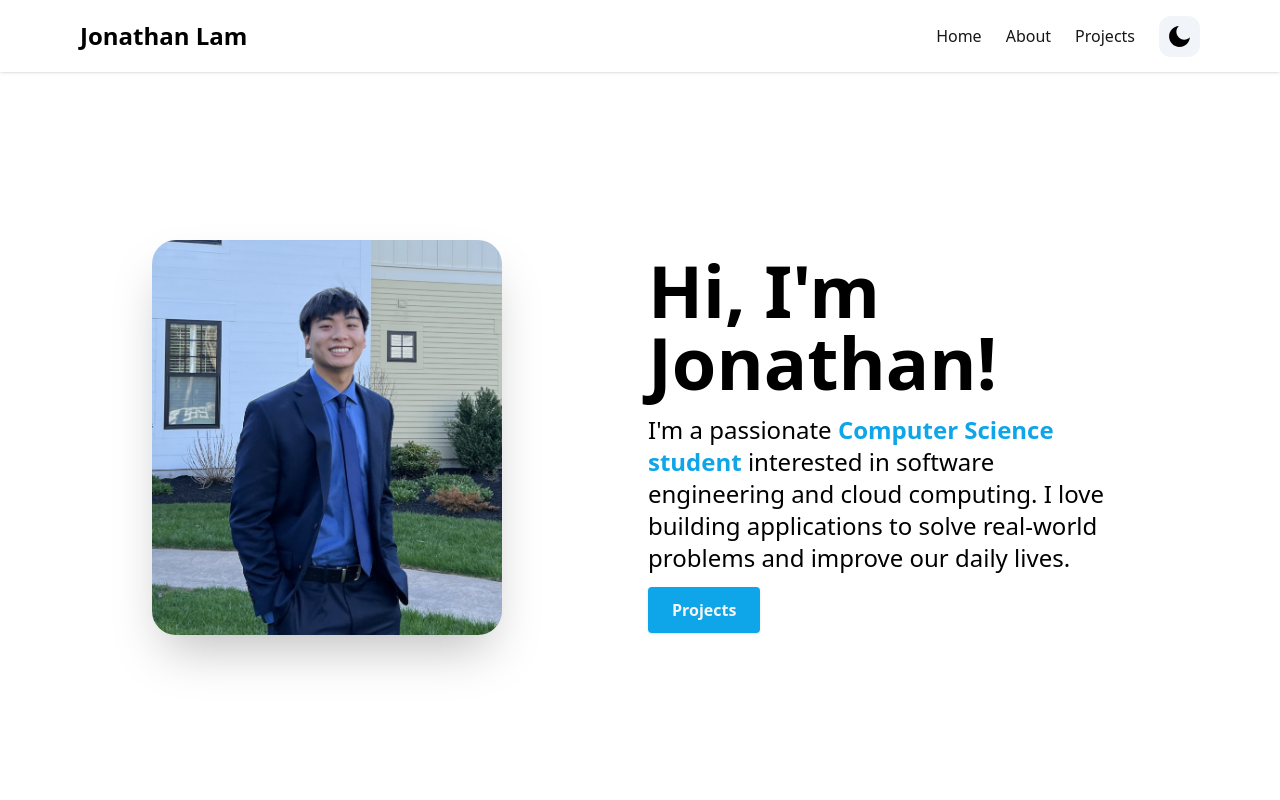
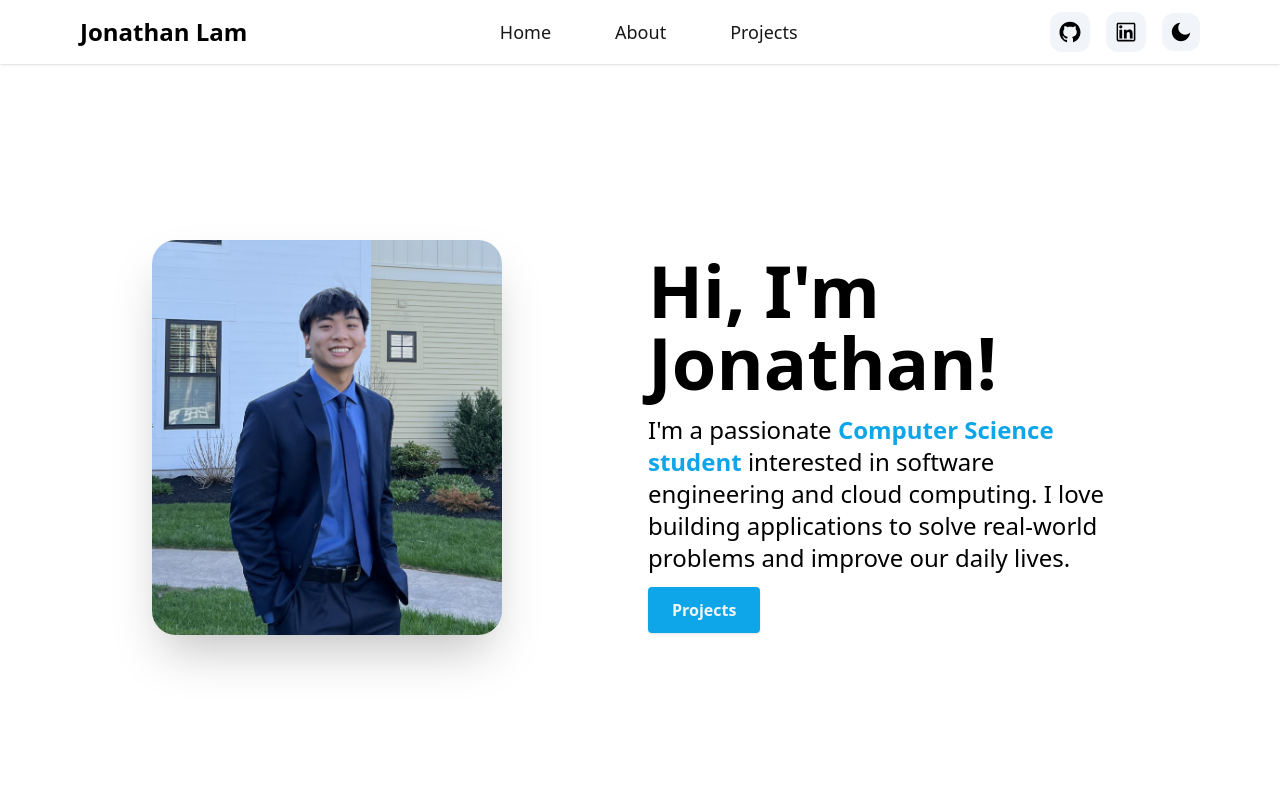
Before and after one commit to Jonuhthan/portfolio-website-v2, a Next.js app: page / in a window 1280 px wide. Shown: the top 800 px of the page. Built offline with nearby package versions, Linux system fonts and the light colour scheme.

Commit message:
Refactored navbar structure

```diff
--- a/components/Navbar.tsx
+++ b/components/Navbar.tsx
@@ -1,117 +1,176 @@
-"use client"
-import React from "react"
-import { useState } from "react"
-import { Link } from "react-scroll/modules"
-import { usePathname } from "next/navigation"
-import { useTheme } from "next-themes"
-import { RiMoonFill, RiSunLine } from "react-icons/ri"
-import { IoMdMenu, IoMdClose } from "react-icons/io"
+"use client";
 
+import React, { useState } from "react";
+import { Link } from "react-scroll/modules";
+import { useTheme } from "next-themes";
+import { RiMoonFill, RiSunLine } from "react-icons/ri";
+import { IoMdMenu, IoMdClose } from "react-icons/io";
+import { AiOutlineGithub, AiOutlineLinkedin } from "react-icons/ai";
+
+// define what every nav item should have
 interface NavItem {
   label: string;
   page: string;
 }
 
-// array of navitems, each containing a label and section
-const NAV_ITEMS: Array<NavItem> = [
-  {
-    label: "Home",
-    page: "home",
-  },
-  {
-    label: "About",
-    page: "about",
-  },
-  {
-    label: "Projects",
-    page: "projects",
-  },
+// define array of said defined nav items for mapping later on
+const NAV_ITEMS: NavItem[] = [
+  { label: "Home", page: "home" },
+  { label: "About", page: "about" },
+  { label: "Projects", page: "projects" },
 ];
 
 const Navbar = () => {
   const { systemTheme, theme, setTheme } = useTheme();
-  // tracker for current theme
   const currentTheme = theme === "system" ? systemTheme : theme;
-  const pathname = usePathname()
-  // keeps track of mobile/desktop view for menu button
   const [navbar, setNavbar] = useState(false);
 
+  const toggleNavbar = () => setNavbar((prev) => !prev);
+
   return (
-    // different styling according to current theme
-    <header className="w-full mx-auto  px-4 sm:px-20 fixed top-0 z-50 shadow bg-white dark:bg-stone-900 dark:border-b dark:border-stone-600">
-      <div className="justify-between md:items-center md:flex">
-        <div>
-          <div className="flex items-center justify-between py-3 md:py-5 md:block">
-          {/* interactive logo */}
+    <header className="fixed top-0 z-50 w-full bg-white dark:bg-stone-900 shadow dark:border-b dark:border-stone-600 px-4 sm:px-20">
+
+      {/* wrapper div */}
+      <div className="flex items-center justify-between h-16">
+
+        {/* left side, title and menu button */}
+        <div className="flex items-center justify-between w-full md:w-auto gap-4">
+          <Link to="home" smooth duration={500}>
+            <h2 className="text-2xl font-bold cursor-pointer">
+              Jonathan Lam
+            </h2>
+          </Link>
+
+          <button
+            onClick={toggleNavbar}
+            className="md:hidden p-2 text-gray-700 dark:text-gray-200"
+          >
+            {navbar ? <IoMdClose size={28} /> : <IoMdMenu size={28} />}
+          </button>
+        </div>
+
+        {/* center section with nav menu subsections */}
+        <nav className="hidden md:flex flex-1 justify-center gap-16">
+          {NAV_ITEMS.map((item) => (
             <Link
-            to="home"
-            smooth={true}
+              key={item.page}
+              to={item.page}
+              spy
+              smooth
+              offset={-100}
               duration={500}
+              activeClass="active"
+              className="text-lg text-neutral-900 dark:text-neutral-100 hover:text-neutral-500 cursor-pointer"
             >
-              <div className="container flex items-center space-x-2">
-                <h2 className="text-2xl font-bold">Jonathan Lam</h2>
-              </div>
+              {item.label}
             </Link>
-          <div className="md:hidden">
-            {/* menu button, shows or closes nav items */}
+          ))}
+        </nav>
+
+        {/* right section with theme & github/linkedin */}
+        <div className="hidden md:flex items-center gap-4">
+          <a
+            href="https://github.com/Jonuhthan"
+            target="_blank"
+            rel="noopener noreferrer"
+            className="hover:text-neutral-500 bg-slate-100 p-2 rounded-xl"
+          >
+            {currentTheme === "dark" ? (
+              <AiOutlineGithub size={24} color="black" />
+            ) : (
+              <AiOutlineGithub size={24} />
+            )}
+          </a>
+
+          <a
+            href="https://www.linkedin.com/in/jonathanlam2/"
+            target="_blank"
+            rel="noopener noreferrer"
+            className="hover:text-neutral-500 bg-slate-100 p-2 rounded-xl"
+          >
+            {currentTheme === "dark" ? (
+              <AiOutlineLinkedin size={24} color="black" />
+            ) : (
+              <AiOutlineLinkedin size={24} />
+            )}
+          </a>
+
           <button
-                className="p-2 text-gray-700 rounded-md outline-none focus:border-gray-400 focus:border"
-                onClick={() => setNavbar(!navbar)}
+            onClick={() =>
+              setTheme(currentTheme === "dark" ? "light" : "dark")
+            }
+            className="hover:text-neutral-500 bg-slate-100 p-2 rounded-xl"
           >
-              {navbar ? <IoMdClose size={30} /> : <IoMdMenu size={30} />}
+            {currentTheme === "dark" ? (
+              <RiSunLine size={22} color="black" />
+            ) : (
+              <RiMoonFill size={22} />
+            )}
           </button>
         </div>
       </div>
-      </div>
 
-      <div>
-        {/* hides or shows menu button according to viewport */}
-        <div
-          className={`flex-1 justify-self-center pb-3 mt-8 md:block md:pb-0 md:mt-0 ${
-            navbar ? "block" : "hidden"
-          }`}
-        >
-          {/* displays all nav items and light/dark mode toggle button */}
-          <div className="items-center justify-center space-y-8 md:flex md:space-x-6 md:space-y-0">
-            {NAV_ITEMS.map((item, idx) => {
-              return (
+      {/* menu section for mobile viewports */}
+      {navbar && (
+        <div className="md:hidden flex flex-col items-center gap-8 py-6">
+          {NAV_ITEMS.map((item) => (
             <Link
-                  key={idx}
+              key={item.page}
               to={item.page}
-                  className={
-                    "block lg:inline-block text-neutral-900  hover:text-neutral-500 dark:text-neutral-100"
-                  }
-                  activeClass="active"
-                  spy={true}
-                  smooth={true}
+              spy
+              smooth
               offset={-100}
               duration={500}
-                  onClick={() => setNavbar(!navbar)}
+              onClick={toggleNavbar}
+              className="text-neutral-900 dark:text-neutral-100 text-lg cursor-pointer"
             >
               {item.label}
             </Link>
-              )
-            })}
-            {/* dark/light mode toggle button */}
+          ))}
+
+          {/* theme & socials buttons */}
+          <div className="flex items-center gap-6">
+            <a
+              href="https://github.com/Jonuhthan"
+              target="_blank"
+              rel="noopener noreferrer"
+              className="hover:text-neutral-500 bg-slate-100 p-2 rounded-xl"
+            >
               {currentTheme === "dark" ? (
+                <AiOutlineGithub size={24} color="black" />
+              ) : (
+                <AiOutlineGithub size={24} />
+              )}
+            </a>
+
+            <a
+              href="https://www.linkedin.com/in/jonathanlam2"
+              target="_blank"
+              rel="noopener noreferrer"
+              className="hover:text-neutral-500 bg-slate-100 p-2 rounded-xl"
+            >
+              {currentTheme === "dark" ? (
+                <AiOutlineLinkedin size={24} color="black" />
+              ) : (
+                <AiOutlineLinkedin size={24} />
+              )}
+            </a>
+
             <button
-                onClick={() => setTheme("light")}
+              onClick={() =>
+                setTheme(currentTheme === "dark" ? "light" : "dark")
+              }
               className="bg-slate-100 p-2 rounded-xl"
             >
-                <RiSunLine size={25} color="black" />
+              {currentTheme === "dark" ? (
+                <RiSunLine size={22} color="black" />
+              ) : (
+                <RiMoonFill size={22} />
+              )}
             </button>
-            ) : (
-              <button
-                onClick={() => setTheme("dark")}
-                className="bg-slate-100 p-2 rounded-xl"
-              >
-                <RiMoonFill size={25} />
-              </button>
-            )}
           </div>
         </div>
-        </div>
-      </div>
+      )}
     </header>
   );
 };
```
Lines whose indentation alone changed are shown as unchanged.
